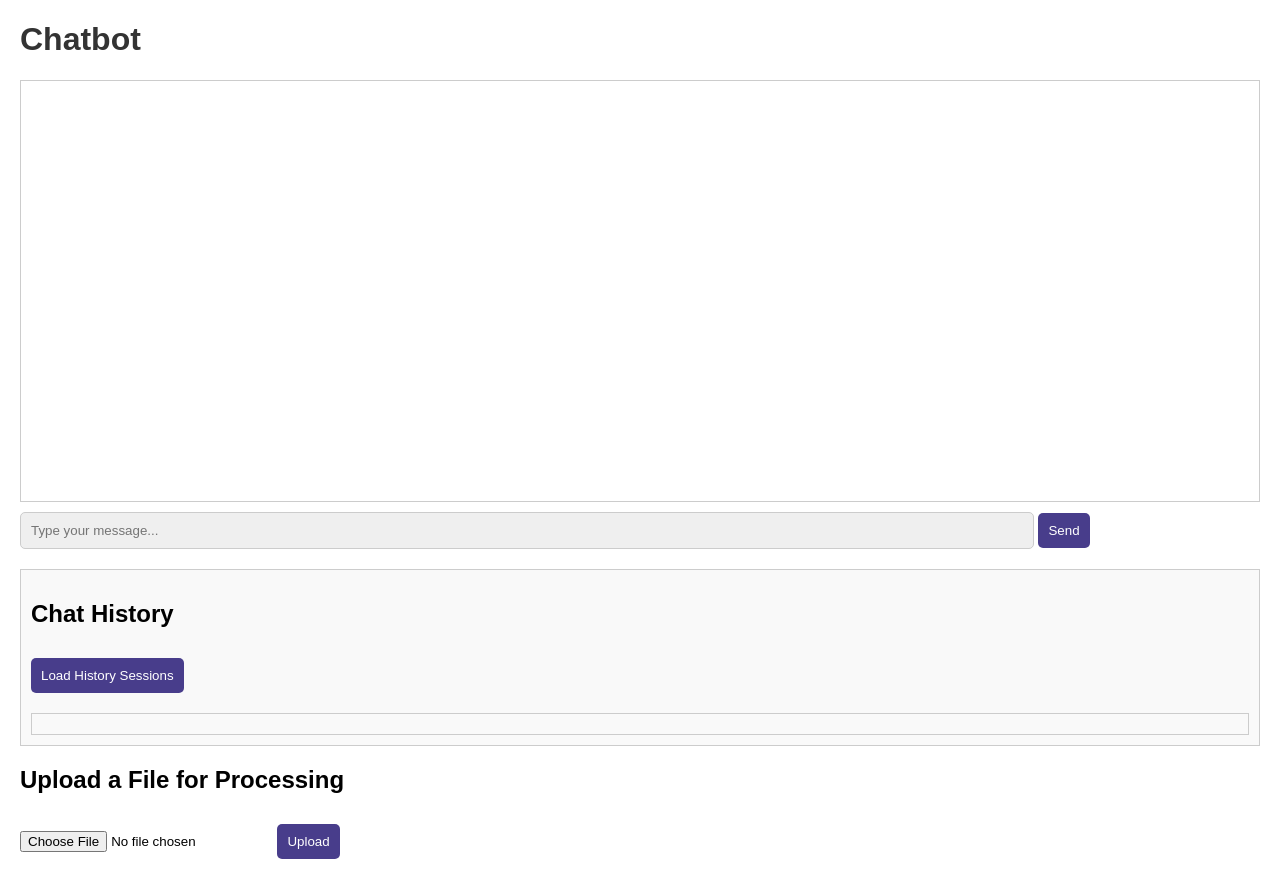
After one commit to RAG-CSIT321/templated_rag, a FastAPI app: template templates/chat.html in a window 1280 px wide. The commit adds this page. Run offline with FastAPI, Linux system fonts and the light colour scheme; the template is opened without the code that fills it, so the values that code supplies are empty.

Commit message:
han update

```diff
--- a/auth_service.py
+++ b/auth_service.py
@@ -135,3 +135,11 @@ class AuthService:
             raise credentials_exception
 
         return {"username": username, "user_id": user_id}
+
+    def check_username_exists(self, username: str) -> bool:
+        """Check if a username already exists in the database"""
+        cursor = self.db.connection.cursor()
+        cursor.execute("SELECT 1 FROM user_auth WHERE username = %s", (username,))
+        exists = cursor.fetchone() is not None
+        cursor.close()
+        return exists
--- a/main.py
+++ b/main.py
@@ -64,10 +64,21 @@ async def register_user(
 ):
     data = await request.json()  # Get JSON data
     try:
+        username = data.get('username')
+        password = data.get('password')
+        email = data.get('email')
+
+        # Check if username exists before attempting registration
+        if auth_service.check_username_exists(username):
+            return JSONResponse(content={
+                "status": "error",
+                "detail": "Username already taken. Please choose another username."
+            }, status_code=400)
+
         result = auth_service.register_user(
-            data.get('username'),
-            data.get('password'),
-            data.get('email')
+            username,
+            password,
+            email
         )
         return JSONResponse(content=result)
     except HTTPException as e:
@@ -139,7 +150,7 @@ async def interact_with_agent(request: Request, token: str = Depends(oauth2_sche
             response_content = "I don't know. Please upload relevant files to provide more context."
 
         # Save assistant response (appends to existing messages)
-        chat_history.save_chat_message(user_id, session_id, 'assistant', response_content)
+        # chat_history.save_chat_message(user_id, session_id, 'assistant', response_content)
 
         return JSONResponse(content={
             "messages": [{"role": "assistant", "content": response_content}],
--- /dev/null
+++ b/templates/chat.html
@@ -0,0 +1,202 @@
+
+<!DOCTYPE html>
+<html>
+<head>
+    <title>Chatbot and File Upload</title>
+    <style>
+        body {
+            font-family: Arial, sans-serif;
+            margin: 20px;
+        }
+        h1 {
+            color: #333;
+        }
+        .message {
+            margin-bottom: 10px;
+        }
+        .user {
+            color: blue;
+            font-weight: bold;
+        }
+        .assistant {
+            color: green;
+            font-weight: bold;
+        }
+        #chatbox {
+            border: 1px solid #ccc;
+            padding: 10px;
+            height: 400px;
+            overflow-y: scroll;
+            background-color: #FFFFFF;
+        }
+        input[type="text"] {
+            width: 80%;
+            padding: 10px;
+            margin-top: 10px;
+            border: 1px solid #ccc;
+            border-radius: 5px;
+            background-color: #EFEFEF;
+        }
+        button {
+            padding: 10px;
+            margin-top: 10px;
+            background-color: #483D8B;
+            color: white;
+            border: none;
+            border-radius: 5px;
+            cursor: pointer;
+        }
+        button:hover {
+            background-color: #45a049;
+        }
+        .upload-section,
+        .history-section {
+            margin-top: 20px;
+        }
+        .upload-section input[type="file"] {
+            margin-bottom: 10px;
+        }
+        #status {
+            font-size: 13px;
+            color: #000000;
+            margin-top: 10px;
+        }
+        .history-section {
+            max-height: 200px;
+            overflow-y: auto;
+            border: 1px solid #ccc;
+            padding: 10px;
+            background-color: #f9f9f9;
+        }
+        .history-item {
+            margin: 5px 0;
+        }
+        #history-list {
+            margin-top: 20px;
+            border: 1px solid #ccc;
+            padding: 10px;
+        }
+    </style>
+</head>
+<body>
+    <h1>Chatbot</h1>
+    <div id="chatbox"></div>
+    <input id="prompt" type="text" placeholder="Type your message...">
+    <button onclick="sendMessage()">Send</button>
+
+    <div class="history-section">
+        <h2>Chat History</h2>
+        <button onclick="listChatHistory()">Load History Sessions</button>
+        <div id="history-list"></div>
+    </div>
+
+    <div class="upload-section">
+        <h2>Upload a File for Processing</h2>
+        <input id="file-input" type="file" accept=".txt,.pdf,.csv,.png,.jpg,.jpeg">
+        <button onclick="uploadFile()">Upload</button>
+        <p id="status"></p>
+    </div>
+
+    <script>
+        const chatbox = document.getElementById('chatbox');
+        const promptInput = document.getElementById('prompt');
+        const fileInput = document.getElementById('file-input');
+        const statusText = document.getElementById('status');
+        const historyList = document.getElementById('history-list');
+
+        function appendMessage(role, content) {
+            const div = document.createElement('div');
+            div.className = 'message';
+            div.innerHTML = `<span class="${role}">${role}:</span> ${content}`;
+            chatbox.appendChild(div);
+            chatbox.scrollTop = chatbox.scrollHeight;
+        }
+
+        async function sendMessage() {
+            const prompt = promptInput.value.trim();
+            if (!prompt) return;
+
+            appendMessage('user', prompt);
+            promptInput.value = '';
+
+            try {
+                const response = await fetch('http://localhost:5000/api/interact_with_agent', {
+                    method: 'POST',
+                    headers: {'Content-Type': 'application/json'},
+                    body: JSON.stringify({prompt, session_id: 'default'})
+                });
+
+                if (!response.ok) {
+                    console.error('HTTP error:', response.status);
+                    alert('Server error: ' + response.statusText);
+                    return;
+                }
+
+                const data = await response.json();
+                if (data.messages) {
+                    data.messages.forEach(msg => appendMessage(msg.role, msg.content));
+                } else {
+                    console.error('Invalid response format:', data);
+                    alert('Error receiving response from server.');
+                }
+            } catch (error) {
+                console.error('Network error:', error);
+                alert('Failed to connect to server.');
+            }
+        }
+
+
+        async function listChatHistory() {
+            const response = await fetch('http://localhost:5000/api/list_chat_sessions');
+            const sessions = await response.json();
+            historyList.innerHTML = '';
+            if (sessions.length === 0) {
+                historyList.innerHTML = '<p>No chat history available.</p>';
+                return;
+            }
+            sessions.forEach(session => {
+                const btn = document.createElement('button');
+                btn.textContent = `Session: ${session[0]} (Last updated: ${session[1]})`;
+                btn.onclick = () => loadChatHistory(session[0]);
+                historyList.appendChild(btn);
+            });
+        }
+
+        async function loadChatHistory(sessionId) {
+            const response = await fetch(`http://localhost:5000/api/load_chat_history/${sessionId}`);
+            const history = await response.json();
+            if (history.messages) {
+                chatbox.innerHTML = '';
+                history.messages.forEach(msg => appendMessage(msg.role, msg.content));
+            } else {
+                alert('No chat history found.');
+            }
+        }
+
+        async function uploadFile() {
+            const file = fileInput.files[0];
+            if (!file) {
+                statusText.textContent = 'No file selected';
+                return;
+            }
+            const formData = new FormData();
+            formData.append('file', file);
+
+            const response = await fetch('http://localhost:5000/api/upload_file', {
+                method: 'POST',
+                body: formData
+            });
+            const data = await response.json();
+            statusText.textContent = data.message || 'File processed successfully!';
+        }
+
+        promptInput.addEventListener('keydown', function(event) {
+            if (event.key === 'Enter') {
+                sendMessage();
+            }
+        });
+
+        listChatHistory();
+    </script>
+</body>
+</html>
```
Also changed, not shown: templates/chat_ui.html (+20 -1 lines).
